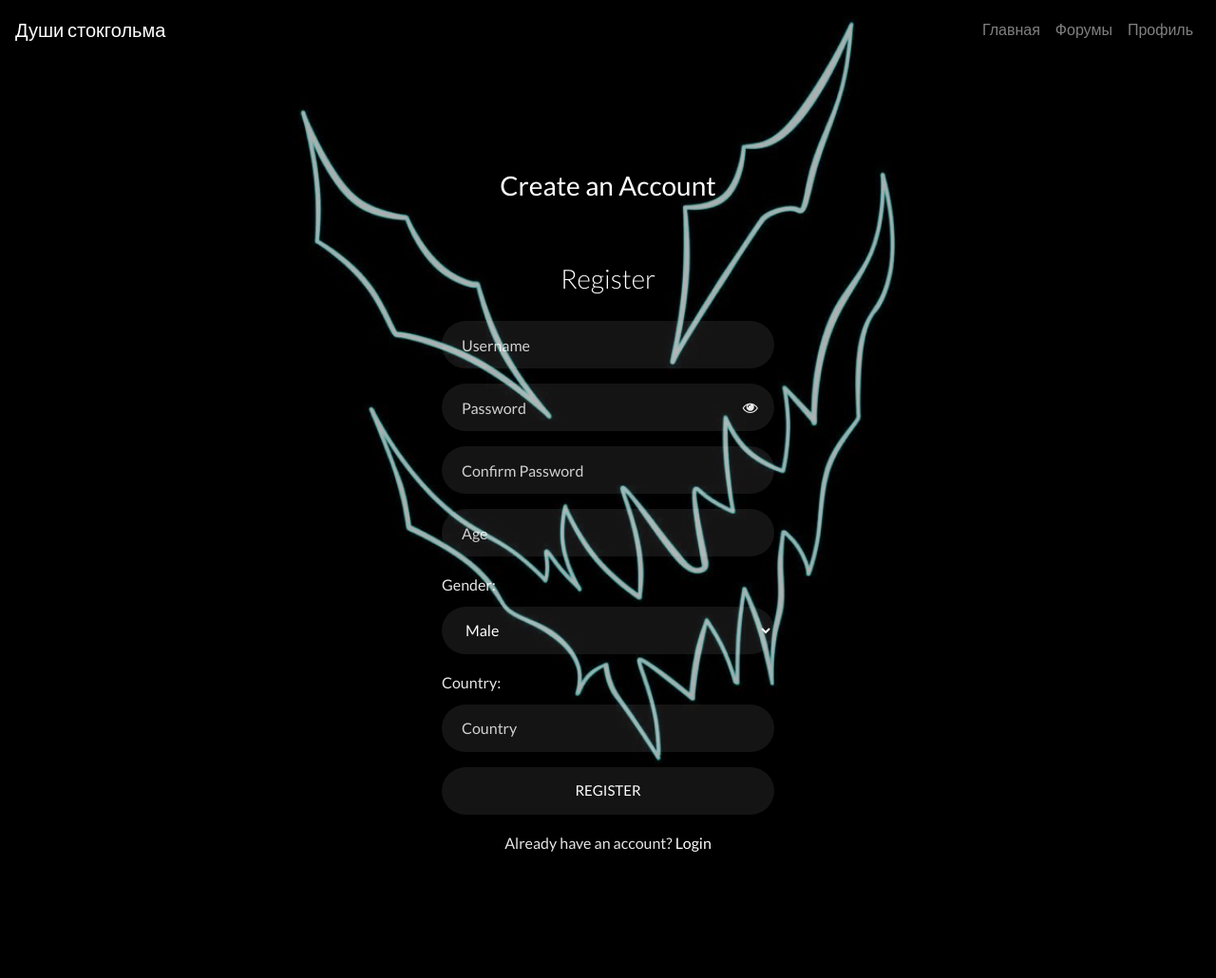
After one commit to NevermoreKatana/Souls-of-Stockholm, a Flask app: page /register in a window 1280 px wide. The commit adds this page. Shown: the whole page at 95% size. Run offline with Flask 3, Linux system fonts and the light colour scheme; some libraries are stand-ins or nearby versions.

Commit message:
Добавлена регистрация нового пользователя

```diff
--- /dev/null
+++ b/database.sql
@@ -0,0 +1,19 @@
+create table users
+(
+    id        bigint generated always as identity
+        primary key,
+    username  varchar(255)
+        unique,
+    password  varchar(255),
+    create_at date
+);
+create table users_additionally
+(
+    id      bigint generated always as identity
+        primary key,
+    user_id bigint
+        references users,
+    gender  varchar(10),
+    years   integer,
+    country varchar(255)
+);
--- a/stockholm_souls/app.py
+++ b/stockholm_souls/app.py
@@ -1,6 +1,7 @@
 import os
 import dotenv
-from stockholm_souls.database.db import verification, take_user_id, take_user_info, take_additional_user_info
+from stockholm_souls.database.db import verification, take_user_id, take_user_info, take_additional_user_info,create_new_user, create_session_data
+from stockholm_souls.database.validator import password_similarity
 from flask import Flask, render_template, request, flash, redirect, jsonify, flash, session
 
 dotenv.load_dotenv()
@@ -31,15 +32,32 @@ def login_user():
         flash(errors)
         return redirect('/login')
     id = take_user_id(name)
-    user = {
-        'id': f'{id}',
-        'name': name,
-        'passwd': passwd
-    }
-    session['user'] = user
+    user_data = create_session_data(id)
+    session['user'] = user_data
     flash('Успешный вход')
     return redirect(f'/profile/{id}')
 
+@app.route('/register', methods=['GET'])
+def reg_form():
+    return render_template('/user/register.html')
+
+
+@app.route('/register/', methods=['POST'])
+def register_user():
+    name = request.form['uname']
+    passwd = request.form['passwd']
+    confirm_passwd = request.form['confirm_passwd']
+    country = request.form['country']
+    gender = request.form['gender']
+    age = request.form['age']
+    errors = password_similarity(passwd, confirm_passwd)
+    if errors:
+        return redirect('/register')
+    create_new_user(name, passwd, country,gender,age)
+    id = take_user_id(name)
+    user_data = create_session_data(id)
+    session['user'] = user_data
+    return redirect(f'/profile/{id}')
 
 @app.route('/profile/<id>', methods=['GET'])
 def show_profile(id):
--- a/stockholm_souls/templates/user/index.html
+++ b/stockholm_souls/templates/user/index.html
@@ -24,7 +24,7 @@
                     <a class="nav-link" href="#">Форумы</a>
                 </li>
                 <li class="nav-item">
-                    <a class="nav-link " href="/login/">Профиль</a>
+                    <a class="nav-link " href="/login">Профиль</a>
                 </li>
             </ul>
         </div>
@@ -74,6 +74,9 @@
 									<a href="#" style="color: #fff">Forgot Password</a>
 								</div>
 	            </div>
+                    <div class="w-60 text-center">
+                        <a href="/register" style="color: #fff">Register</a>
+                    </div>
 				</div>
 			</div>
 		</div>
--- a/stockholm_souls/templates/user/profile.html
+++ b/stockholm_souls/templates/user/profile.html
@@ -51,6 +51,7 @@
 <div class="alert alert-success" role="alert">{{ messages[0] }}</div>
     {% endif %}
 {% endwith %}
+
     <div class="container mt-4">
         <div class="row">
             <div class="col-lg-4 col-md-4 col-sm-12">
--- /dev/null
+++ b/stockholm_souls/templates/user/register.html
@@ -0,0 +1,99 @@
+<!doctype html>
+<html lang="en">
+  <head>
+    <title>Registration</title>
+    <meta charset="utf-8">
+    <meta name="viewport" content="width=device-width, initial-scale=1, shrink-to-fit=no">
+
+    <link href="https://fonts.googleapis.com/css?family=Lato:300,400,700&display=swap" rel="stylesheet">
+
+    <link rel="stylesheet" href="https://stackpath.bootstrapcdn.com/font-awesome/4.7.0/css/font-awesome.min.css">
+
+    <link rel="stylesheet" href="templates/user/css/style.css">
+    <nav class="navbar navbar-expand-lg navbar-dark">
+        <a class="navbar-brand" href="/">Души стокгольма</a>
+        <button class="navbar-toggler" type="button" data-toggle="collapse" data-target="#navbarNav" aria-controls="navbarNav" aria-expanded="false" aria-label="Toggle navigation">
+            <span class="navbar-toggler-icon"></span>
+        </button>
+        <div class="collapse navbar-collapse" id="navbarNav">
+            <ul class="navbar-nav ml-auto">
+                <li class="nav-item">
+                    <a class="nav-link" href="/">Главная</a>
+                </li>
+                <li class="nav-item">
+                    <a class="nav-link" href="#">Форумы</a>
+                </li>
+                <li class="nav-item">
+                    <a class="nav-link " href="/login">Профиль</a>
+                </li>
+            </ul>
+        </div>
+    </nav>
+
+    {% with messages = get_flashed_messages() %}
+        {% if messages[0] %}
+            {% if messages[0].login %}
+    <div class="alert alert-danger" role="alert">{{ messages[0].login }}</div>
+                {% elif messages[0].passwd %}
+                <div class="alert alert-danger" role="alert">{{ messages[0].passwd }}</div>
+                {% endif %}
+        {% endif %}
+    {% endwith %}
+    </head>
+    <body class="img js-fullheight" style="background-image: url(templates/main_bg.jpg);">
+    <section class="ftco-section">
+        <div class="container">
+            <div class="row justify-content-center">
+                <div class="col-md-6 text-center mb-5">
+                    <h2 class="heading-section">Create an Account</h2>
+                </div>
+            </div>
+            <div class="row justify-content-center">
+                <div class="col-md-6 col-lg-4">
+                    <div class="login-wrap p-0">
+                        <h3 class="mb-4 text-center">Register</h3>
+                        <form action="/register/" class="signin-form" method="post">
+                            <div class="form-group">
+                                <input type="text" class="form-control" placeholder="Username" required name="uname">
+                            </div>
+                            <div class="form-group">
+                                <input id="password-field" type="password" class="form-control" placeholder="Password" name="passwd" required>
+                                <span toggle="#password-field" class="fa fa-fw fa-eye field-icon toggle-password"></span>
+                            </div>
+                            <div class="form-group">
+                                <input type="password" class="form-control" placeholder="Confirm Password" name="confirm_passwd" required>
+                            </div>
+                            <div class="form-group">
+                                <input type="text" class="form-control" placeholder="Age" required name="age">
+                            </div>
+                            <div class="form-group">
+                                <label for="gender">Gender:</label>
+                                <select class="form-control" id="gender" name="gender" >
+                                    <option value="male">Male</option>
+                                    <option value="female">Female</option>
+                                    <option value="other">Other</option>
+                                </select>
+                            </div>
+                            <div class="form-group">
+                                <label for="country">Country:</label>
+                                <input type="text" class="form-control" placeholder="Country" id="country" name="country" required>
+                            </div>
+                            <div class="form-group">
+                                <button type="submit" class="form-control btn btn-primary-light submit px-3">Register</button>
+                            </div>
+                            <div class="form-group text-center">
+                                <span>Already have an account? <a href="/login" style="color: #fff">Login</a></span>
+                            </div>
+                        </form>
+                    </div>
+                </div>
+            </div>
+        </div>
+    </section>
+
+    <script src="templates/user/js/jquery.min.js"></script>
+    <script src="templates/user/js/popper.js"></script>
+    <script src="templates/user/js/bootstrap.min.js"></script>
+    <script src="templates/user/js/main.js"></script>
+    </body>
+</html>
```
Also changed, not shown: stockholm_souls/database/db.py (+30 -2 lines), stockholm_souls/database/validator.py (+8 -0 lines).
